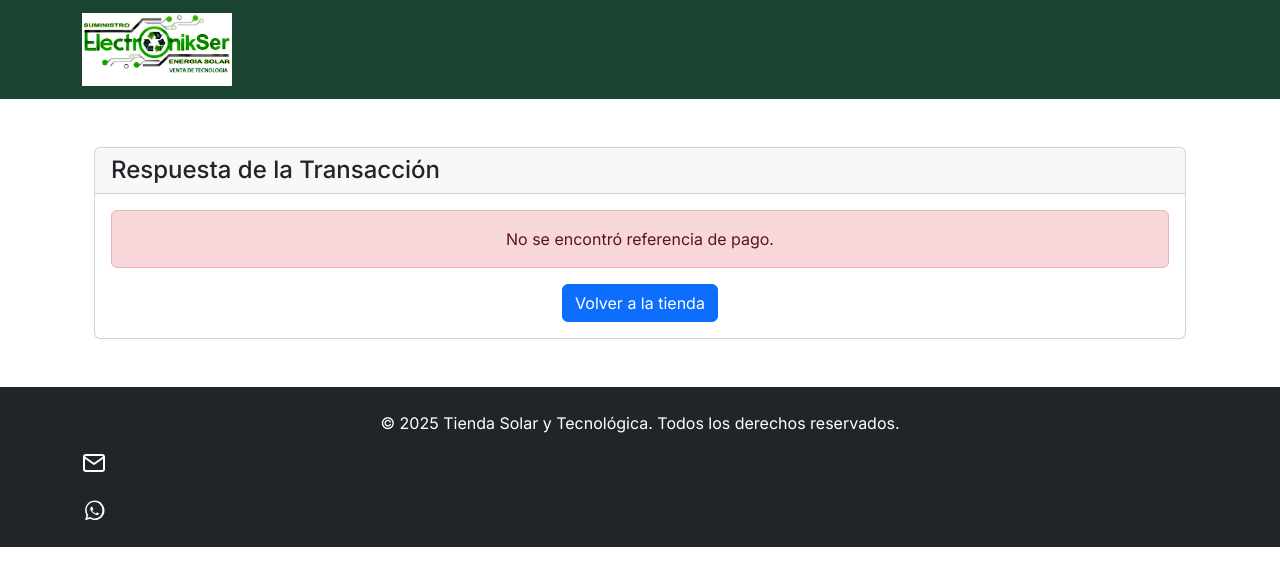
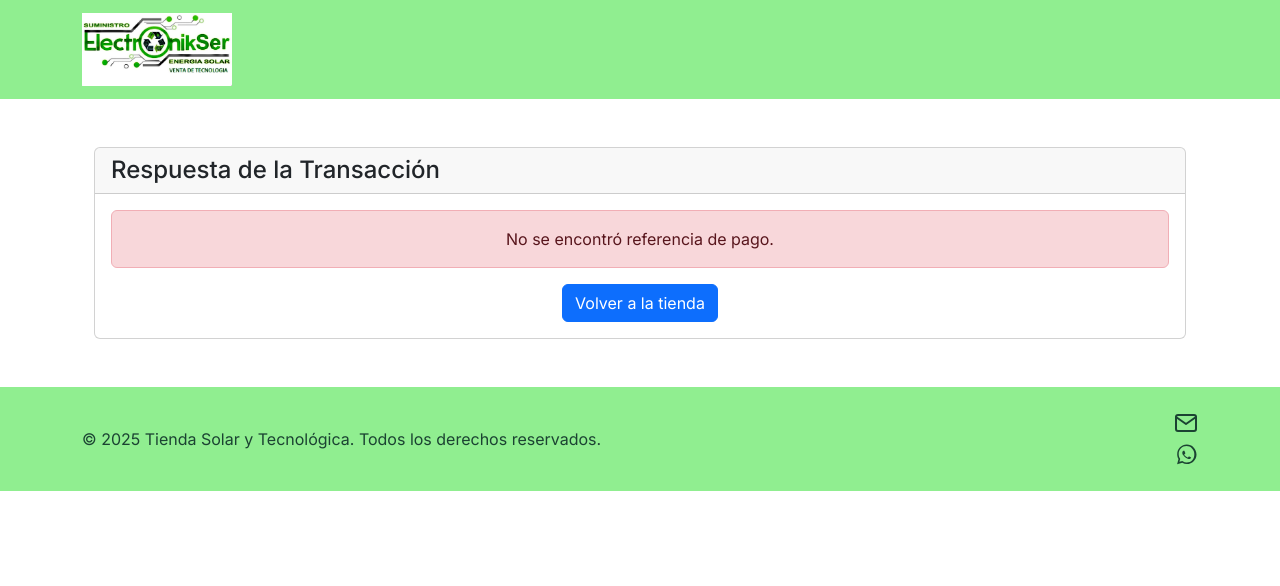
Before and after one commit to gitfsg/tienda-solar-tech, a Next.js app: page /respuesta-pago in a window 1280 px wide. Shown: the top 586 px of the page. Built offline with nearby package versions, Linux system fonts and the light colour scheme.

Commit message:
Actualización de colores a verde claro en header/footer y ajuste de posición de iconos de contacto

```diff
--- a/src/app/globals.css
+++ b/src/app/globals.css
@@ -3,6 +3,8 @@
 :root {
   --background: #ffffff;
   --foreground: #171717;
+  --solar-green-light: #90ee90; /* LightGreen hex code */
+  --solar-green-dark: #1b4332;
 }
 
 @theme inline {
--- a/src/app/respuesta-pago/page.tsx
+++ b/src/app/respuesta-pago/page.tsx
@@ -87,7 +87,7 @@ export default function EpaycoResponse() {
               </ListGroup>
             </div>
           )}
-           <Link href="/" passHref>
+           <Link href="/">
             <Button variant="primary">Volver a la tienda</Button>
           </Link>
         </Card.Body>
--- a/src/components/Footer.tsx
+++ b/src/components/Footer.tsx
@@ -1,17 +1,24 @@
 import { Container } from 'react-bootstrap';
+import Link from 'next/link';
 
 const Footer = () => {
   return (
-    <footer className="bg-dark text-white mt-5 p-4 text-center">
+    <footer className="mt-5 p-4 text-center" style={{ backgroundColor: '#90ee90', color: '#1b4332' }}>
       <Container>
-        <p>&copy; {new Date().getFullYear()} Tienda Solar y Tecnológica. Todos los derechos reservados.</p>
-        <div className="mt-3">
-          <a href="mailto:francisega@gmail.com" className="text-white me-3">
-            <svg xmlns="http://www.w3.org/2000/svg" width="24" height="24" viewBox="0 0 24 24" fill="none" stroke="currentColor" strokeWidth="2" strokeLinecap="round" strokeLinejoin="round"><path d="M4 4h16c1.1 0 2 .9 2 2v12c0 1.1-.9 2-2 2H4c-1.1 0-2-.9-2-2V6c0-1.1.9-2 2-2z"></path><polyline points="22,6 12,13 2,6"></polyline></svg>
-          </a>
-          <a href="https://wa.me/573046073273" target="_blank" rel="noopener noreferrer" className="text-white">
-            <svg xmlns="http://www.w3.org/2000/svg" width="24" height="24" viewBox="0 0 24 24" fill="currentColor"><path d="M19.6,4.4c-1.8-1.8-4.2-2.8-6.8-2.8c-5.3,0-9.6,4.3-9.6,9.6c0,1.7,0.4,3.4,1.3,4.9l-1.4,5.1l5.2-1.4 c1.4,0.8,3,1.2,4.6,1.2h0c5.3,0,9.6-4.3,9.6-9.6C22.4,8.6,21.4,6.2,19.6,4.4z M12.8,19.4h-0.1c-1.4,0-2.8-0.4-4-1.2l-0.3-0.2 l-3,0.8l0.8-2.9l-0.2-0.3c-0.9-1.4-1.3-3-1.3-4.7c0-4.3,3.5-7.8,7.8-7.8c2.1,0,4.1,0.8,5.5,2.3c1.5,1.5,2.3,3.4,2.3,5.5 C20.6,15.9,17.1,19.4,12.8,19.4z M16.9,14.2c-0.2-0.1-1.4-0.7-1.6-0.8c-0.2-0.1-0.4-0.1-0.5,0.1c-0.2,0.2-0.6,0.8-0.8,0.9 c-0.1,0.1-0.3,0.2-0.5,0.1c-0.2-0.1-1-0.4-1.9-1.2c-0.7-0.6-1.2-1.4-1.3-1.6c-0.1-0.2,0-0.4,0.1-0.5C10.9,11,11,10.9,11.1,10.7 c0.1-0.1,0.2-0.2,0.2-0.4c0.1-0.1,0-0.2,0-0.4C11.2,9.7,10.8,8.7,10.6,8.2c-0.2-0.5-0.4-0.4-0.5-0.4c-0.1,0-0.3,0-0.4,0 c-0.2,0-0.4,0.1-0.6,0.3c-0.2,0.2-0.8,0.7-0.8,1.8c0,1,0.8,2.1,0.9,2.2c0.1,0.1,1.6,2.5,3.9,3.4c0.5,0.2,1,0.4,1.3,0.5 c0.6,0.2,1.1,0.1,1.5-0.1c0.5-0.3,0.8-0.6,1.1-1.1c0.2-0.4,0.2-0.8,0.1-0.9C17.3,14.4,17.1,14.3,16.9,14.2z"></path></svg>
-          </a>
+        <div className="d-flex flex-column flex-md-row justify-content-between align-items-center">
+          <p className="mb-3 mb-md-0">&copy; {new Date().getFullYear()} Tienda Solar y Tecnológica. Todos los derechos reservados.</p>
+
+          <div className="d-flex flex-column align-items-start align-items-md-center">
+            <Link
+              href="/contacto"
+              className="mb-2 d-inline-block"
+              style={{ textDecoration: 'none', lineHeight: 0, color: '#1b4332' }}>
+              <svg xmlns="http://www.w3.org/2000/svg" width="24" height="24" viewBox="0 0 24 24" fill="none" stroke="currentColor" strokeWidth="2" strokeLinecap="round" strokeLinejoin="round" style={{ cursor: 'pointer' }}><path d="M4 4h16c1.1 0 2 .9 2 2v12c0 1.1-.9 2-2 2H4c-1.1 0-2-.9-2-2V6c0-1.1.9-2 2-2z"></path><polyline points="22,6 12,13 2,6"></polyline></svg>
+            </Link>
+            <a href="https://wa.me/573046073273" target="_blank" rel="noopener noreferrer" style={{ color: '#1b4332' }}>
+              <svg xmlns="http://www.w3.org/2000/svg" width="24" height="24" viewBox="0 0 24 24" fill="currentColor"><path d="M19.6,4.4c-1.8-1.8-4.2-2.8-6.8-2.8c-5.3,0-9.6,4.3-9.6,9.6c0,1.7,0.4,3.4,1.3,4.9l-1.4,5.1l5.2-1.4 c1.4,0.8,3,1.2,4.6,1.2h0c5.3,0,9.6-4.3,9.6-9.6C22.4,8.6,21.4,6.2,19.6,4.4z M12.8,19.4h-0.1c-1.4,0-2.8-0.4-4-1.2l-0.3-0.2 l-3,0.8l0.8-2.9l-0.2-0.3c-0.9-1.4-1.3-3-1.3-4.7c0-4.3,3.5-7.8,7.8-7.8c2.1,0,4.1,0.8,5.5,2.3c1.5,1.5,2.3,3.4,2.3,5.5 C20.6,15.9,17.1,19.4,12.8,19.4z M16.9,14.2c-0.2-0.1-1.4-0.7-1.6-0.8c-0.2-0.1-0.4-0.1-0.5,0.1c-0.2,0.2-0.6,0.8-0.8,0.9 c-0.1,0.1-0.3,0.2-0.5,0.1c-0.2-0.1-1-0.4-1.9-1.2c-0.7-0.6-1.2-1.4-1.3-1.6c-0.1-0.2,0-0.4,0.1-0.5C10.9,11,11,10.9,11.1,10.7 c0.1-0.1,0.2-0.2,0.2-0.4c0.1-0.1,0-0.2,0-0.4C11.2,9.7,10.8,8.7,10.6,8.2c-0.2-0.5-0.4-0.4-0.5-0.4c-0.1,0-0.3,0-0.4,0 c-0.2,0-0.4,0.1-0.6,0.3c-0.2,0.2-0.8,0.7-0.8,1.8c0,1,0.8,2.1,0.9,2.2c0.1,0.1,1.6,2.5,3.9,3.4c0.5,0.2,1,0.4,1.3,0.5 c0.6,0.2,1.1,0.1,1.5-0.1c0.5-0.3,0.8-0.6,1.1-1.1c0.2-0.4,0.2-0.8,0.1-0.9C17.3,14.4,17.1,14.3,16.9,14.2z"></path></svg>
+            </a>
+          </div>
         </div>
       </Container>
     </footer>
--- a/src/components/Header.tsx
+++ b/src/components/Header.tsx
@@ -10,7 +10,7 @@ const Header = () => {
   const itemCount = cart.reduce((acc, item) => acc + item.quantity, 0);
 
   return (
-    <Navbar expand="lg" sticky="top" style={{ backgroundColor: '#1b4332' }} variant="dark">
+    <Navbar expand="lg" sticky="top" style={{ backgroundColor: '#90ee90' }} variant="light">
       <Container>
         <Navbar.Brand as={Link} href="/">
           <Image src="/ElectronikSer LOGO sombreado y recESTE1.jpg" width={150} height={40} alt="Tienda Solar" />
@@ -23,8 +23,8 @@ const Header = () => {
             <Nav.Link as={Link} href="/contacto" className="text-white">Contacto</Nav.Link>
           </Nav>
           <Nav>
-            <Nav.Link href="mailto:francisega@gmail.com" className="text-white me-3">
-              <svg xmlns="http://www.w3.org/2000/svg" width="24" height="24" viewBox="0 0 24 24" fill="none" stroke="currentColor" strokeWidth="2" strokeLinecap="round" strokeLinejoin="round"><path d="M4 4h16c1.1 0 2 .9 2 2v12c0 1.1-.9 2-2 2H4c-1.1 0-2-.9-2-2V6c0-1.1.9-2 2-2z"></path><polyline points="22,6 12,13 2,6"></polyline></svg>
+            <Nav.Link as={Link} href="/contacto" className="text-white me-3">
+              <svg xmlns="http://www.w3.org/2000/svg" width="24" height="24" viewBox="0 0 24 24" fill="none" stroke="currentColor" strokeWidth="2" strokeLinecap="round" strokeLinejoin="round" style={{ cursor: 'pointer' }}><path d="M4 4h16c1.1 0 2 .9 2 2v12c0 1.1-.9 2-2 2H4c-1.1 0-2-.9-2-2V6c0-1.1.9-2 2-2z"></path><polyline points="22,6 12,13 2,6"></polyline></svg>
             </Nav.Link>
             <Nav.Link href="https://wa.me/573046073273" target="_blank" rel="noopener noreferrer" className="text-white">
               <svg xmlns="http://www.w3.org/2000/svg" width="24" height="24" viewBox="0 0 24 24" fill="currentColor"><path d="M19.6,4.4c-1.8-1.8-4.2-2.8-6.8-2.8c-5.3,0-9.6,4.3-9.6,9.6c0,1.7,0.4,3.4,1.3,4.9l-1.4,5.1l5.2-1.4 c1.4,0.8,3,1.2,4.6,1.2h0c5.3,0,9.6-4.3,9.6-9.6C22.4,8.6,21.4,6.2,19.6,4.4z M12.8,19.4h-0.1c-1.4,0-2.8-0.4-4-1.2l-0.3-0.2 l-3,0.8l0.8-2.9l-0.2-0.3c-0.9-1.4-1.3-3-1.3-4.7c0-4.3,3.5-7.8,7.8-7.8c2.1,0,4.1,0.8,5.5,2.3c1.5,1.5,2.3,3.4,2.3,5.5 C20.6,15.9,17.1,19.4,12.8,19.4z M16.9,14.2c-0.2-0.1-1.4-0.7-1.6-0.8c-0.2-0.1-0.4-0.1-0.5,0.1c-0.2,0.2-0.6,0.8-0.8,0.9 c-0.1,0.1-0.3,0.2-0.5,0.1c-0.2-0.1-1-0.4-1.9-1.2c-0.7-0.6-1.2-1.4-1.3-1.6c-0.1-0.2,0-0.4,0.1-0.5C10.9,11,11,10.9,11.1,10.7 c0.1-0.1,0.2-0.2,0.2-0.4c0.1-0.1,0-0.2,0-0.4C11.2,9.7,10.8,8.7,10.6,8.2c-0.2-0.5-0.4-0.4-0.5-0.4c-0.1,0-0.3,0-0.4,0 c-0.2,0-0.4,0.1-0.6,0.3c-0.2,0.2-0.8,0.7-0.8,1.8c0,1,0.8,2.1,0.9,2.2c0.1,0.1,1.6,2.5,3.9,3.4c0.5,0.2,1,0.4,1.3,0.5 c0.6,0.2,1.1,0.1,1.5-0.1c0.5-0.3,0.8-0.6,1.1-1.1c0.2-0.4,0.2-0.8,0.1-0.9C17.3,14.4,17.1,14.3,16.9,14.2z"></path></svg>
```
